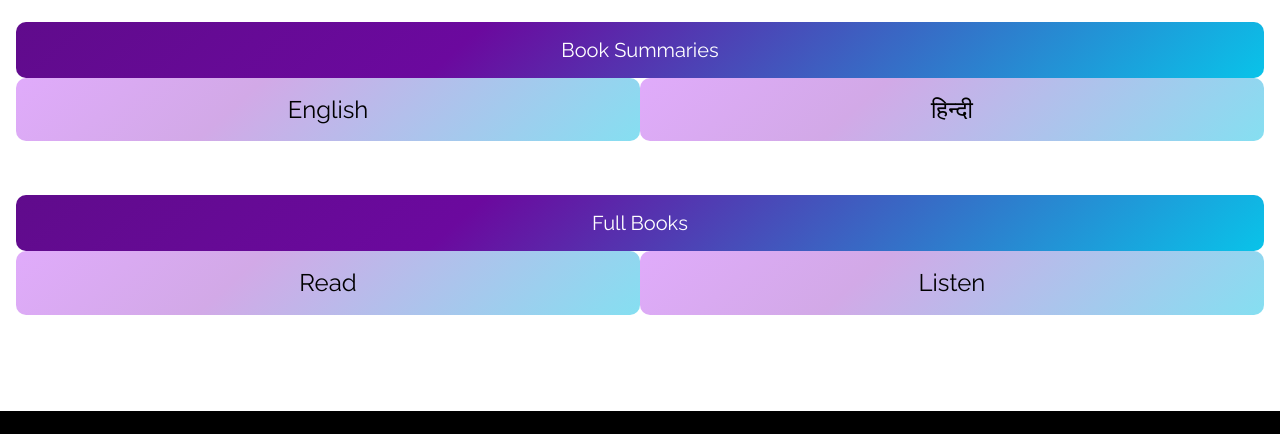
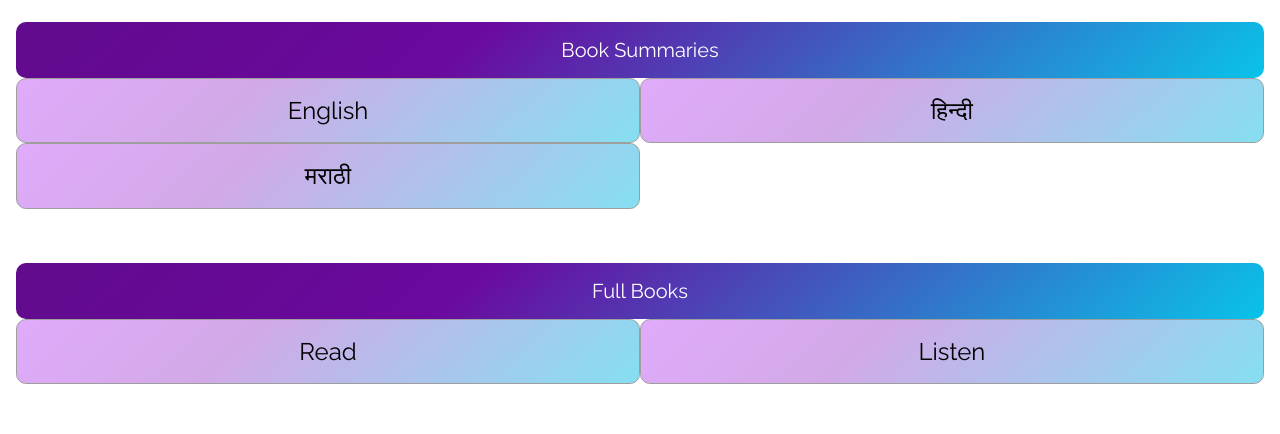
Before and after one commit to priyankainfotech05/DY-Books-App, a plain HTML site: page index.html in a window 1280 px wide. Shown: the part 164-598 px from the top of the page. Drawn offline with nearby package versions, Linux system fonts and the light colour scheme.

Commit message:
Update index.html
Added Grey border for Links & added 'Marathi' Link

```diff
--- a/index.html
+++ b/index.html
@@ -88,10 +88,13 @@ body, html {
   </div>
   <div class="w3-row">
     <a href="https://en.dybooks.in/">
-    	<div class="w3-col s6 w3-center col-grad2" ><h3>English</h3></div>
+    	<div class="w3-col s6 w3-center col-grad2 w3-border w3-border-gray" ><h3>English</h3></div>
     </a>
     <a href="https://hn.dybooks.in/">
-    	<div class="w3-col s6 w3-center col-grad2"><h3>हिन्दी</h3></div>
+    	<div class="w3-col s6 w3-center col-grad2 w3-border w3-border-gray"><h3>हिन्दी</h3></div>
+    </a>
+    <a href="https://mr.dybooks.in/">
+    	<div class="w3-col s6 w3-center col-grad2 w3-border w3-border-gray"><h3>मराठी</h3></div>
     </a>
   </div>
   <div class="w3-row"><br><br></div>
@@ -101,10 +104,10 @@ body, html {
   </div>
   <div class="w3-row">
     <a href="https://read.dybooks.in/">
-    	<div class="w3-col s6 w3-center col-grad2"><h3>Read</h3></div>
+    	<div class="w3-col s6 w3-center col-grad2 w3-border w3-border-gray"><h3>Read</h3></div>
     </a>
     <a href="https://listen.dybooks.in/">
-    	<div class="w3-col s6 w3-center col-grad2"><h3>Listen</h3></div>
+    	<div class="w3-col s6 w3-center col-grad2 w3-border w3-border-gray"><h3>Listen</h3></div>
     </a>
   </div>
   <div class="w3-row"></div>
```
